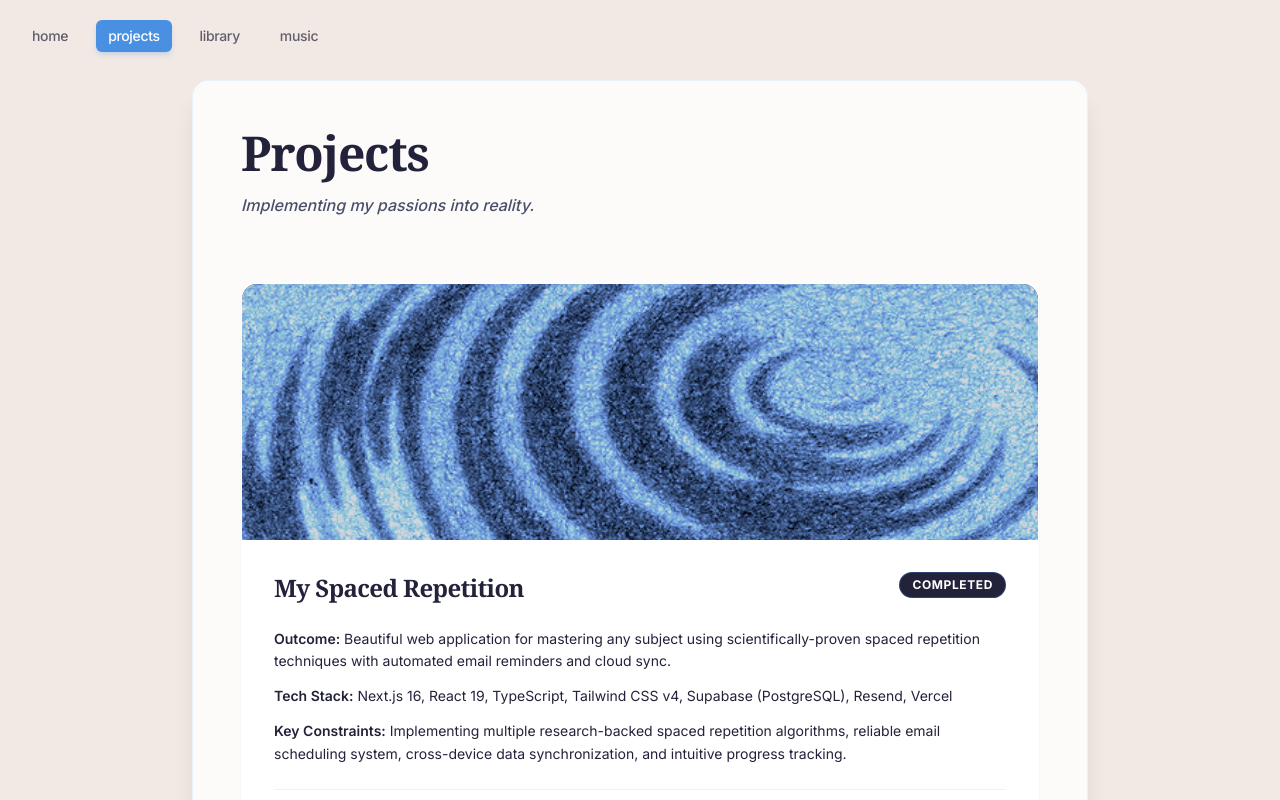
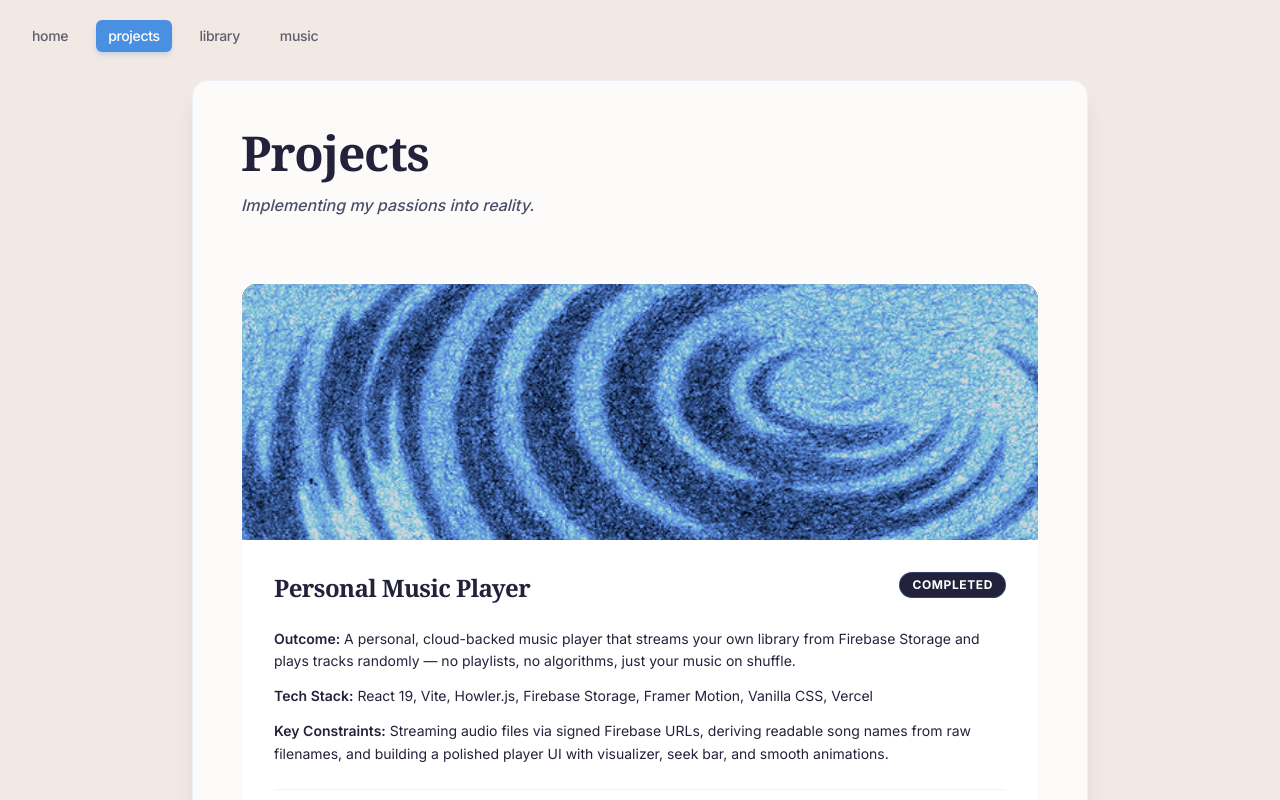
Before and after one commit to alexxlevesque/portfolio, a Next.js app: page /projects in a window 1280 px wide. Shown: the top 800 px of the page. Built offline with nearby package versions, Linux system fonts and the light colour scheme.

Commit message:
add new project

```diff
--- a/src/app/projects/page.tsx
+++ b/src/app/projects/page.tsx
@@ -12,35 +12,44 @@ export default function Projects() {
             <section className="space-y-6">
 
                 <ProjectCard
-                    title="My Spaced Repetition"
+                    title="Personal Music Player"
                     status="COMPLETED"
-                    outcome="Beautiful web application for mastering any subject using scientifically-proven spaced repetition techniques with automated email reminders and cloud sync."
-                    techStack="Next.js 16, React 19, TypeScript, Tailwind CSS v4, Supabase (PostgreSQL), Resend, Vercel"
-                    constraints="Implementing multiple research-backed spaced repetition algorithms, reliable email scheduling system, cross-device data synchronization, and intuitive progress tracking."
+                    outcome="A personal, cloud-backed music player that streams your own library from Firebase Storage and plays tracks randomly — no playlists, no algorithms, just your music on shuffle."
+                    techStack="React 19, Vite, Howler.js, Firebase Storage, Framer Motion, Vanilla CSS, Vercel"
+                    constraints="Streaming audio files via signed Firebase URLs, deriving readable song names from raw filenames, and building a polished player UI with visualizer, seek bar, and smooth animations."
                     imageSrc="/spaced.jpg"
-                    customFilter="grayscale(100%) sepia(100%) hue-rotate(180deg) saturate(2) brightness(0.8) contrast(1.2)"
+                    customFilter="grayscale(100%) sepia(100%) hue-rotate(180deg) saturate(2.5) brightness(0.8) contrast(1.2)"
                     description={
                         <>
                             <p>
-                                My Spaced Repetition leverages cognitive science research to help users retain information long-term by scheduling reviews at optimal intervals. Instead of cramming or random reviewing, the app creates personalized review schedules that move information from short-term to long-term memory.
+                                Shuffle is a minimal, single-purpose music player. Audio files live in a <code>/music</code> folder in Firebase Storage; the app fetches the full list on load, picks a random track when you hit shuffle, generates a signed download URL, and streams it through <strong>Howler.js</strong>. When a song ends the next one plays automatically.
                             </p>
-                            <h4 className="font-bold text-space_cadet mt-4 mb-2">Four Research-Backed Algorithms</h4>
+                            <h4 className="font-bold text-space_cadet mt-4 mb-2">UI Highlights</h4>
                             <ul className="list-disc ml-4 mt-2 space-y-1">
-                                <li><strong>Leitner System:</strong> Classic flashcard method with progressively longer intervals (1, 3, 7, 14, 30 days)</li>
-                                <li><strong>SM-2 Classic:</strong> Based on the SuperMemo algorithm with aggressive early reviews (1, 6, 15, 35, 70 days)</li>
-                                <li><strong>Aggressive:</strong> Frequent early reviews for difficult material (1, 2, 4, 7, 14, 30 days)</li>
-                                <li><strong>Relaxed:</strong> Gentle schedule for lighter material (1, 3, 7, 21, 60, 120 days)</li>
+                                <li><strong>Animated vinyl disc</strong> that spins during playback</li>
+                                <li><strong>Audio visualizer</strong> with 7 bars that animate while playing</li>
+                                <li><strong>Seekable progress bar</strong> with elapsed / total time display</li>
+                                <li><strong>Volume slider</strong> with mute toggle</li>
+                                <li>Smooth transitions via <strong>Framer Motion</strong> and a dark glassmorphism card</li>
                             </ul>
-                            <h4 className="font-bold text-space_cadet mt-4 mb-2">Key Features</h4>
-                            <ul className="list-disc ml-4 mt-2 space-y-1">
-                                <li><strong>Email Reminders:</strong> Automatic notifications when it's time to review a topic</li>
-                                <li><strong>Visual Timeline:</strong> Interactive timeline showing your entire learning journey</li>
-                                <li><strong>Progress Tracking:</strong> Completion status, statistics, and visual indicators for each task</li>
-                                <li><strong>Cloud Sync:</strong> Supabase-powered data storage syncs across all devices</li>
-                            </ul>
-                            <div className="mt-6 pt-4 border-t border-black/5">
+                            <h4 className="font-bold text-space_cadet mt-4 mb-2">How It Works</h4>
+                            <p>
+                                Song names are derived from filenames — dashes and underscores are replaced with spaces and the result is title-cased. Progress, volume, and playback state are all managed locally in React. The entire player UI and logic lives in a single <code>MusicPlayer.jsx</code> component.
+                            </p>
+                            <div className="mt-6 pt-4 border-t border-black/5 flex flex-wrap gap-6">
                                 <a
-                                    href="https://github.com/alexxlevesque/myspacedrepetition"
+                                    href="https://alyxmusic.vercel.app"
+                                    target="_blank"
+                                    rel="noopener noreferrer"
+                                    className="inline-flex items-center gap-2 font-bold text-space_cadet hover:text-ultra_violet transition-colors"
+                                >
+                                    <svg className="w-4 h-4" fill="none" stroke="currentColor" strokeWidth="2" viewBox="0 0 24 24">
+                                        <path strokeLinecap="round" strokeLinejoin="round" d="M13.828 10.172a4 4 0 00-5.656 0l-4 4a4 4 0 105.656 5.656l1.102-1.101m-.758-4.899a4 4 0 005.656 0l4-4a4 4 0 00-5.656-5.656l-1.1 1.1" />
+                                    </svg>
+                                    Live Demo
+                                </a>
+                                <a
+                                    href="https://github.com/alexxlevesque/shuffle"
                                     target="_blank"
                                     rel="noopener noreferrer"
                                     className="inline-flex items-center gap-2 font-bold text-space_cadet hover:text-ultra_violet transition-colors"
```
